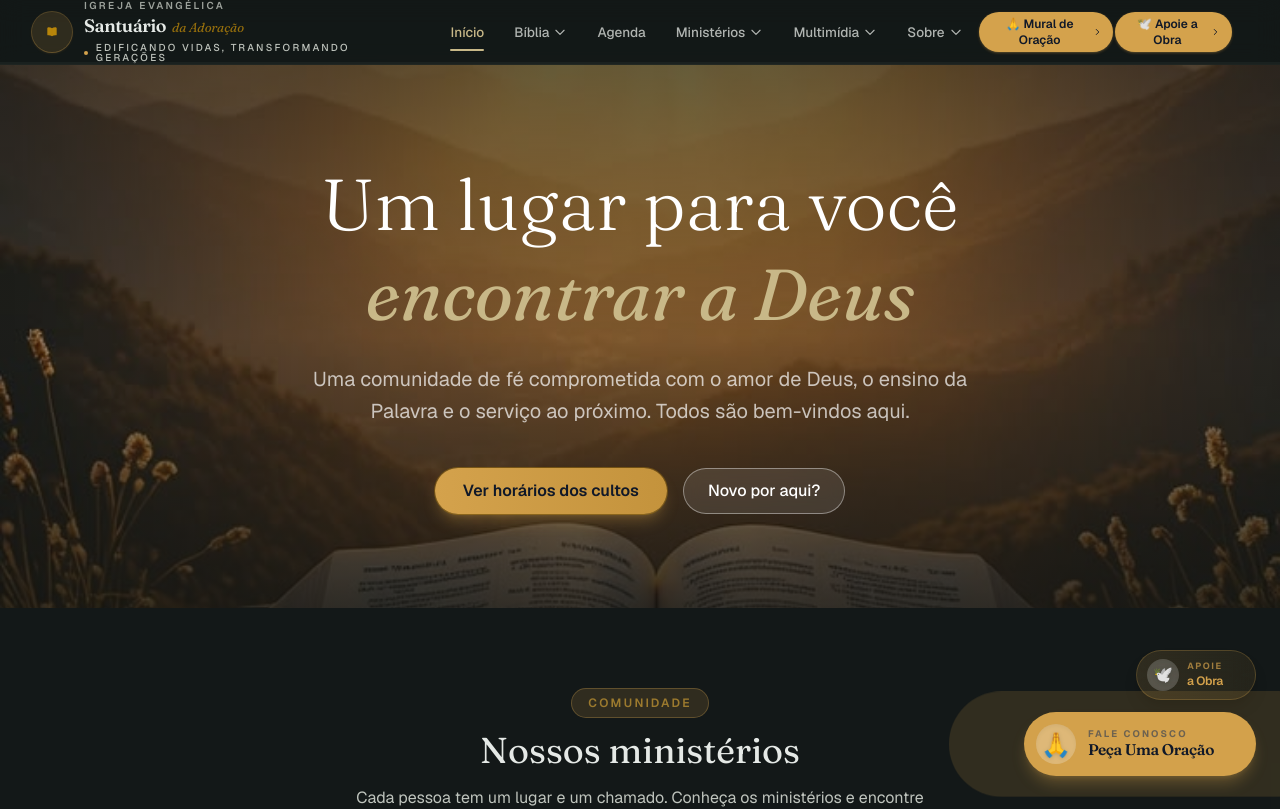
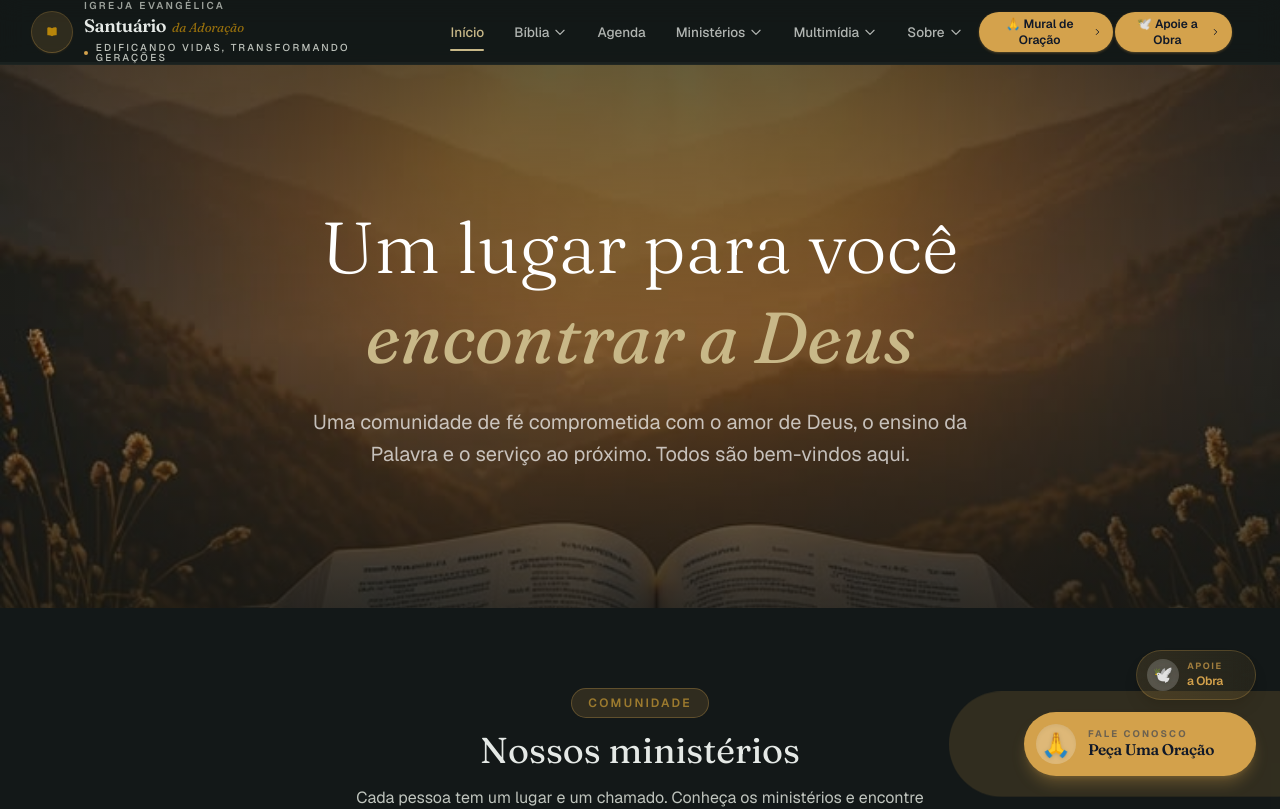
Before and after one commit to roberto-sena89/santuario_figma, a React (Vite) app: page / in a window 1280 px wide. Shown: the top 809 px of the page. Built offline with nearby package versions, Linux system fonts and the light colour scheme; the HTML template or start-up script is replaced by a standard one.

Commit message:
style(home): remove botoes do hero

```diff
--- a/src/pages/Home.tsx
+++ b/src/pages/Home.tsx
@@ -55,24 +55,9 @@ export default function Home({ onNavigate }: HomeProps) {
             <span className="italic text-accent">encontrar a Deus</span>
           </h1>
 
-          <p className="text-white/70 text-lg sm:text-xl leading-relaxed max-w-2xl mx-auto mb-10">
+          <p className="text-white/70 text-lg sm:text-xl leading-relaxed max-w-2xl mx-auto">
             {CHURCH.description}
           </p>
-
-          <div className="flex flex-col sm:flex-row gap-4 justify-center">
-                      <button
-                        onClick={() => navigate("cultos")}
-                        className="inline-flex items-center justify-center bg-gradient-to-r from-[#D4A24C] to-[#C4933C] text-gray-900 font-semibold px-7 py-2.5 rounded-full shadow-lg shadow-[#D4A24C]/30 ring-1 ring-[#B8860B]/40 transition-all duration-300 hover:shadow-xl hover:shadow-[#D4A24C]/45 hover:-translate-y-0.5 active:translate-y-0 focus:outline-none focus-visible:ring-2 focus-visible:ring-[#D4A24C]/70 focus-visible:ring-offset-2 focus-visible:ring-offset-black/40"
-                      >
-                        Ver horários dos cultos
-                      </button>
-                      <button
-                        onClick={() => navigate("quem-somos")}
-                        className="inline-flex items-center justify-center rounded-full border border-white/40 bg-white/10 px-6 py-2.5 text-white font-medium backdrop-blur-sm transition-all duration-300 hover:border-white/70 hover:bg-white/15 hover:-translate-y-0.5 active:translate-y-0 focus:outline-none focus-visible:ring-2 focus-visible:ring-white/40 focus-visible:ring-offset-2 focus-visible:ring-offset-black/40"
-                      >
-                        Novo por aqui?
-                      </button>
-                    </div>
         </div>
       </section>
 
```
